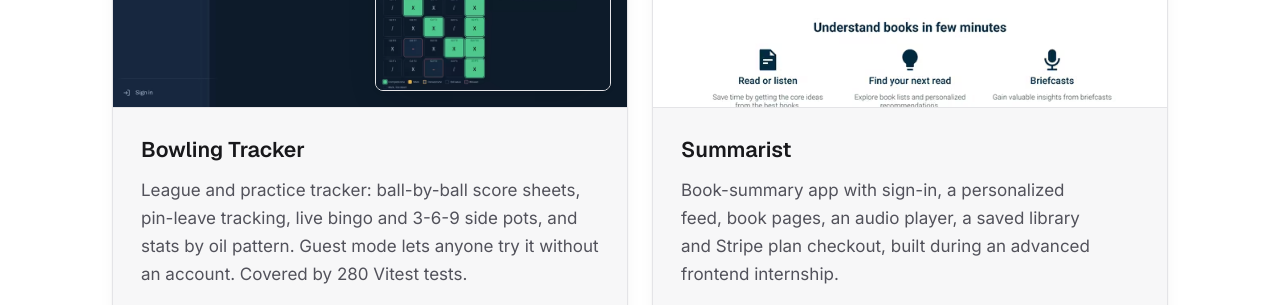
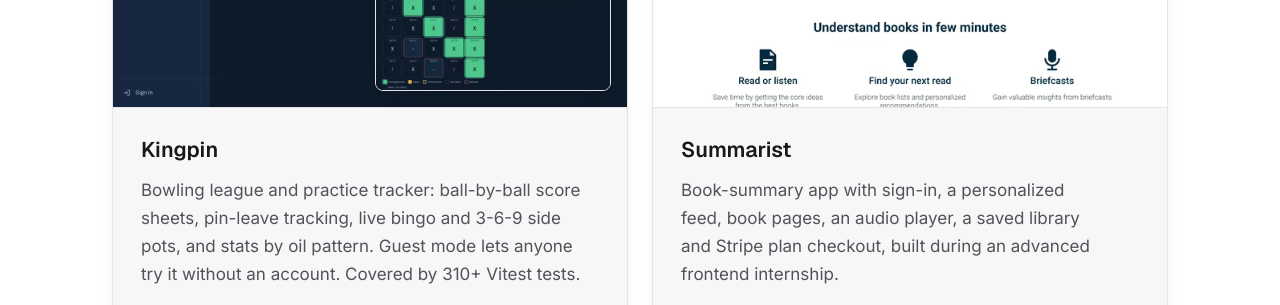
Before and after one commit to edwinalexandervargas/eav-e-portfolio, a website: page index.html in a window 1280 px wide. Shown: the part 2160-2465 px from the top of the page. Drawn offline with Linux system fonts and the light colour scheme; animation ran at ten frames a second.

Commit message:
Point canonical and share links to edwinvargas.dev; rename bowling card to Kingpin

```diff
--- a/index.html
+++ b/index.html
@@ -9,7 +9,7 @@
       content="Edwin Alexander Vargas is a frontend developer in the Los Angeles area building fast, accessible React and TypeScript interfaces. See projects, skills and how to get in touch."
     />
     <!-- TODO: swap for the custom domain if/when the .dev domain is live -->
-    <link rel="canonical" href="https://edwin-portfolio-theta.vercel.app/" />
+    <link rel="canonical" href="https://edwinvargas.dev/" />
     <meta name="theme-color" content="#0a0a0b" />
 
     <!-- Open Graph / Twitter -->
@@ -20,8 +20,8 @@
       property="og:description"
       content="Frontend developer building fast, accessible React interfaces."
     />
-    <meta property="og:url" content="https://edwin-portfolio-theta.vercel.app/" />
-    <meta property="og:image" content="https://edwin-portfolio-theta.vercel.app/Assets/og-image.png" />
+    <meta property="og:url" content="https://edwinvargas.dev/" />
+    <meta property="og:image" content="https://edwinvargas.dev/Assets/og-image.png" />
     <meta property="og:image:width" content="1200" />
     <meta property="og:image:height" content="630" />
     <meta property="og:image:alt" content="Edwin Alexander Vargas, frontend developer" />
@@ -31,7 +31,7 @@
       name="twitter:description"
       content="Frontend developer building fast, accessible React interfaces."
     />
-    <meta name="twitter:image" content="https://edwin-portfolio-theta.vercel.app/Assets/og-image.png" />
+    <meta name="twitter:image" content="https://edwinvargas.dev/Assets/og-image.png" />
 
     <link rel="icon" href="/Assets/favicon.svg" type="image/svg+xml" />
     <link rel="apple-touch-icon" href="/Assets/apple-touch-icon.png" />
@@ -257,14 +257,14 @@
               </article>
             </li>
 
-            <!-- Bowling Tracker -->
+            <!-- Kingpin (bowling tracker) -->
             <li class="reveal">
               <article class="card card-lift group flex h-full flex-col overflow-hidden">
                 <div class="relative aspect-16/10 overflow-hidden border-b border-border bg-surface-2">
                   <picture class="block size-full">
                     <source type="image/avif" srcset="/Assets/img/bowling-stats-640.avif 640w, /Assets/img/bowling-stats-1280.avif 1280w" sizes="(min-width: 768px) 540px, 100vw" />
                     <source type="image/webp" srcset="/Assets/img/bowling-stats-640.webp 640w, /Assets/img/bowling-stats-1280.webp 1280w" sizes="(min-width: 768px) 540px, 100vw" />
-                    <img src="/Assets/img/bowling-stats-1280.webp" width="1280" height="800" loading="lazy" decoding="async" alt="Bowling Tracker stats page: a 201 average over 9 games, 237 high game, 648 high series, strike and spare percentages, and averages by oil pattern" class="size-full object-cover object-top transition-transform duration-500 ease-out-soft group-hover:scale-[1.02]" />
+                    <img src="/Assets/img/bowling-stats-1280.webp" width="1280" height="800" loading="lazy" decoding="async" alt="Kingpin stats page: a 201 average over 9 games, 237 high game, 648 high series, strike and spare percentages, and averages by oil pattern" class="size-full object-cover object-top transition-transform duration-500 ease-out-soft group-hover:scale-[1.02]" />
                   </picture>
                   <picture class="absolute right-3 bottom-3 block w-[46%] overflow-hidden rounded-lg border border-border shadow-card-hover sm:right-4 sm:bottom-4">
                     <source type="image/avif" srcset="/Assets/img/bowling-pots-520.avif 520w, /Assets/img/bowling-pots-1040.avif 1040w" sizes="(min-width: 768px) 250px, 46vw" />
@@ -274,19 +274,19 @@
                 </div>
                 <div class="flex flex-1 flex-col p-6 sm:p-7">
                   <div class="flex flex-wrap items-center gap-2">
-                    <h3 class="text-h3 font-semibold">Bowling Tracker</h3>
+                    <h3 class="text-h3 font-semibold">Kingpin</h3>
                   </div>
                   <p class="mt-3 text-muted">
-                    League and practice tracker: ball-by-ball score sheets, pin-leave tracking, live bingo and 3-6-9
-                    side pots, and stats by oil pattern. Guest mode lets anyone try it without an account. Covered by
-                    280 Vitest tests.
+                    Bowling league and practice tracker: ball-by-ball score sheets, pin-leave tracking, live bingo and
+                    3-6-9 side pots, and stats by oil pattern. Guest mode lets anyone try it without an account. Covered
+                    by 310+ Vitest tests.
                   </p>
                   <ul class="mt-5 flex flex-wrap gap-2" aria-label="Tech stack">
                     <li class="tag">React</li><li class="tag">TypeScript</li><li class="tag">Vite</li><li class="tag">Tailwind CSS</li><li class="tag">Zustand</li><li class="tag">Supabase</li><li class="tag">Vitest</li>
                   </ul>
                   <div class="mt-auto flex gap-5 pt-6">
-                    <a href="https://bowling-tracker-one.vercel.app" target="_blank" rel="noopener noreferrer" class="text-link">Live site<svg class="size-3.5" aria-hidden="true"><use href="#i-arrow" /></svg><span class="sr-only"> for Bowling Tracker (opens in a new tab)</span></a>
-                    <a href="https://github.com/edwinalexandervargas/bowling-tracker" target="_blank" rel="noopener noreferrer" class="text-link">Code<svg class="size-3.5" aria-hidden="true"><use href="#i-arrow" /></svg><span class="sr-only"> for Bowling Tracker (opens in a new tab)</span></a>
+                    <a href="https://bowling-tracker-one.vercel.app" target="_blank" rel="noopener noreferrer" class="text-link">Live site<svg class="size-3.5" aria-hidden="true"><use href="#i-arrow" /></svg><span class="sr-only"> for Kingpin (opens in a new tab)</span></a>
+                    <a href="https://github.com/edwinalexandervargas/bowling-tracker" target="_blank" rel="noopener noreferrer" class="text-link">Code<svg class="size-3.5" aria-hidden="true"><use href="#i-arrow" /></svg><span class="sr-only"> for Kingpin (opens in a new tab)</span></a>
                   </div>
                 </div>
               </article>
```
Also changed, not shown: README.md.
